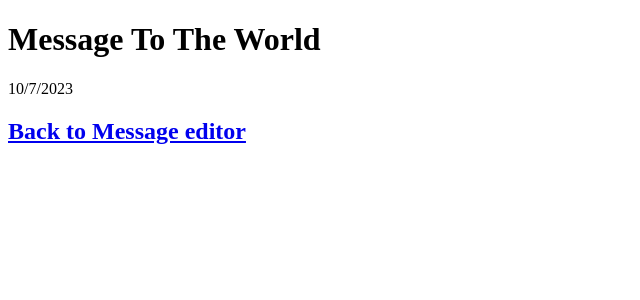
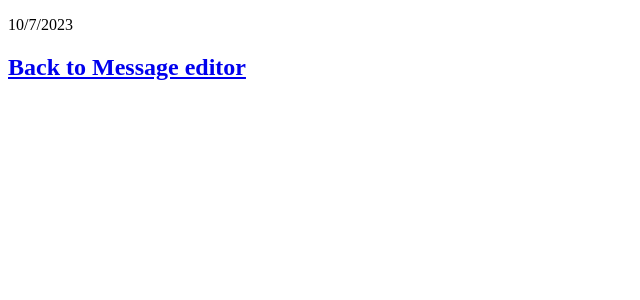
Before and after one commit to itplutoplutone350/nextjs-blog, a Next.js app: page /posts/first-post in a window 1280 px wide. Shown: the top 300 px of the page, without its empty margins (0-640 px from the left). Built offline with nearby package versions, Linux system fonts and the light colour scheme.

Commit message:
Update first-post.js

```diff
--- a/pages/posts/first-post.js
+++ b/pages/posts/first-post.js
@@ -26,7 +26,6 @@ export default function FirstPost({ children }) {
 
   return (
     <div>
-      <h1>Message To The World</h1>
       <p>  </p>
       <p>{children}  {formattedDate}</p>
       <h2>
```
